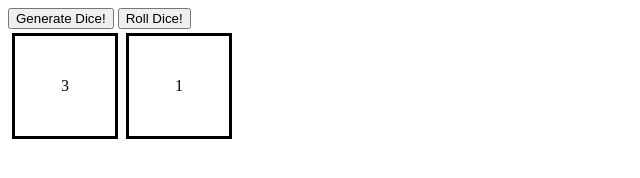
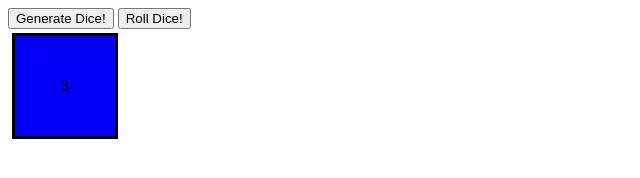
Before and after one commit to fgsilva93/Dicey-Business, a plain HTML site: page index.html in a window 1280 px wide. Both pictures are taken after a click on the button "Generate Dice!". Shown: the whole page, without its empty margins (0-640 px from the left). Drawn offline with Linux system fonts and the light colour scheme.

Commit message:
newer commit

```diff
--- a/script.js
+++ b/script.js
@@ -1,6 +1,6 @@
 const numMax = 800;
 
-let container = document.getElementById('square-container');
+let divContainer = document.getElementById('square-container');
 
 let button = document.getElementById('btn');
 button.addEventListener('click', makingSq);
@@ -8,22 +8,26 @@ button.addEventListener('click', makingSq);
 function makingSq() {
     let xVal = randomVal(0, numMax);
     let yVal = randomVal(0, numMax);
-    let sq = new Dice(xVal, yVal);
+    new Dice(xVal, yVal);
+}
+
+function randomVal(min, max) {
+    return Math.floor(Math.random() * (max - min)) + min;
 }
 
 class Dice {
     constructor(value) {
         this.div = document.createElement('div');
         this.div.classList.add('square');
-        //this.div.style.left = `${valueX}px`;
-        //this.div.style.top = `${valueY}px`;
-        container.append(this.div);
+        divContainer.append(this.div);
         this.rolling()
+        this.updateColor();
         console.log(this);
         let button2 = document.getElementById('btn2')
-            button2.addEventListener('click', () => {
-                this.updateRolling();
-            })
+        button2.addEventListener('click', () => {
+            this.updateRolling();
+            this.updateColor();
+        })
     }
 
     rolling() {
@@ -31,24 +35,12 @@ class Dice {
     }
 
     updateRolling() {
-        // let xVal = randomVal(0, numMax);
-        // let yVal = randomVal(0, numMax);
-        // this.div.style.left = `${xVal}px`;
-        // this.div.style.top = `${yVal}px`;
         this.div.innerHTML = randomVal(1, 6);
     }
+
+    updateColor() {
+        let randomColor = `rgb(${randomVal(0, 255)}, ${randomVal(0, 255)}, ${randomVal(0, 255)})`;
+        this.div.style.backgroundColor = randomColor;
+    }
+
 }
-
-new Dice();
-
-function randomVal(min, max) {
-    return Math.floor(Math.random() * (max - min)) + min;
-}
-
-// a test//
-
-// let button = document.getElementById('btn');
-// button.addEventListener('click',function() {
-//     let div = document.createElement('div');
-//     document.body.append(div);
-// })
--- a/styles.css
+++ b/styles.css
@@ -9,8 +9,5 @@
     display: flex;
     float: left;
     justify-content: center;
+    cursor: pointer;
 }
-
-#sqaure-container {
-
-}
```
